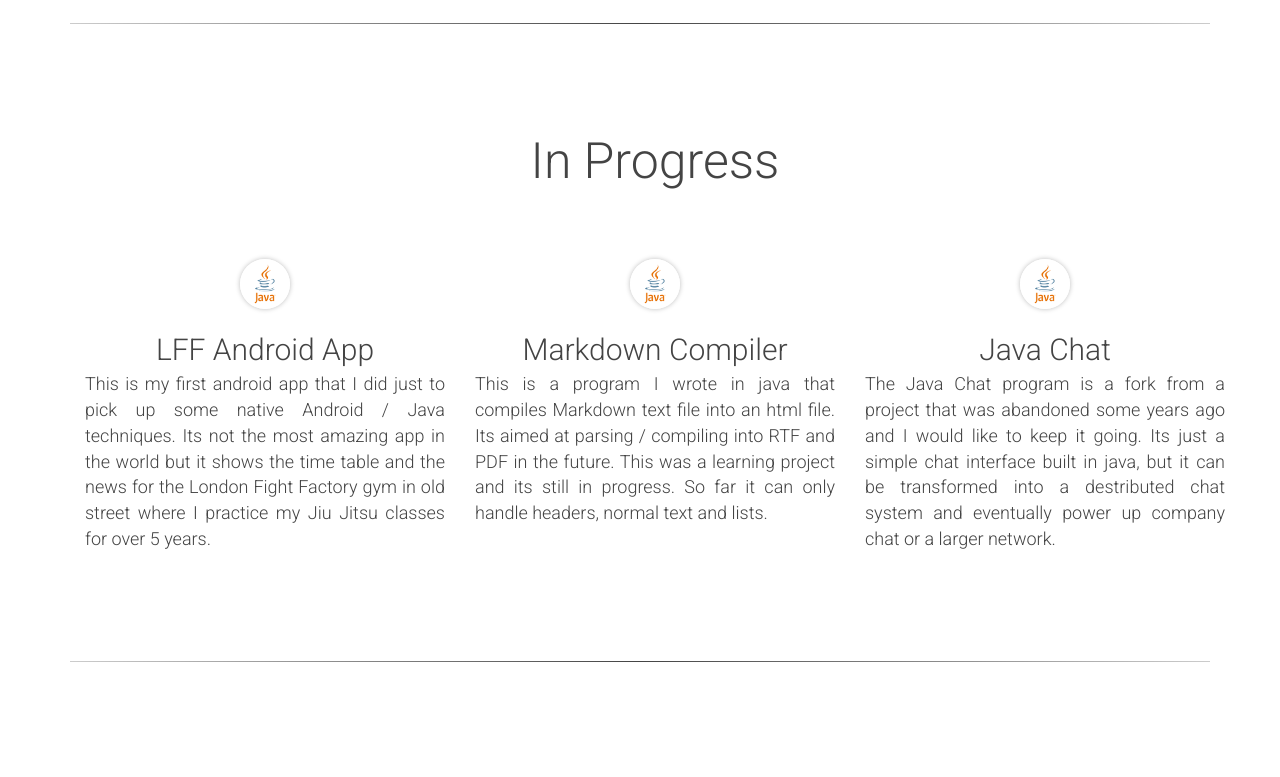
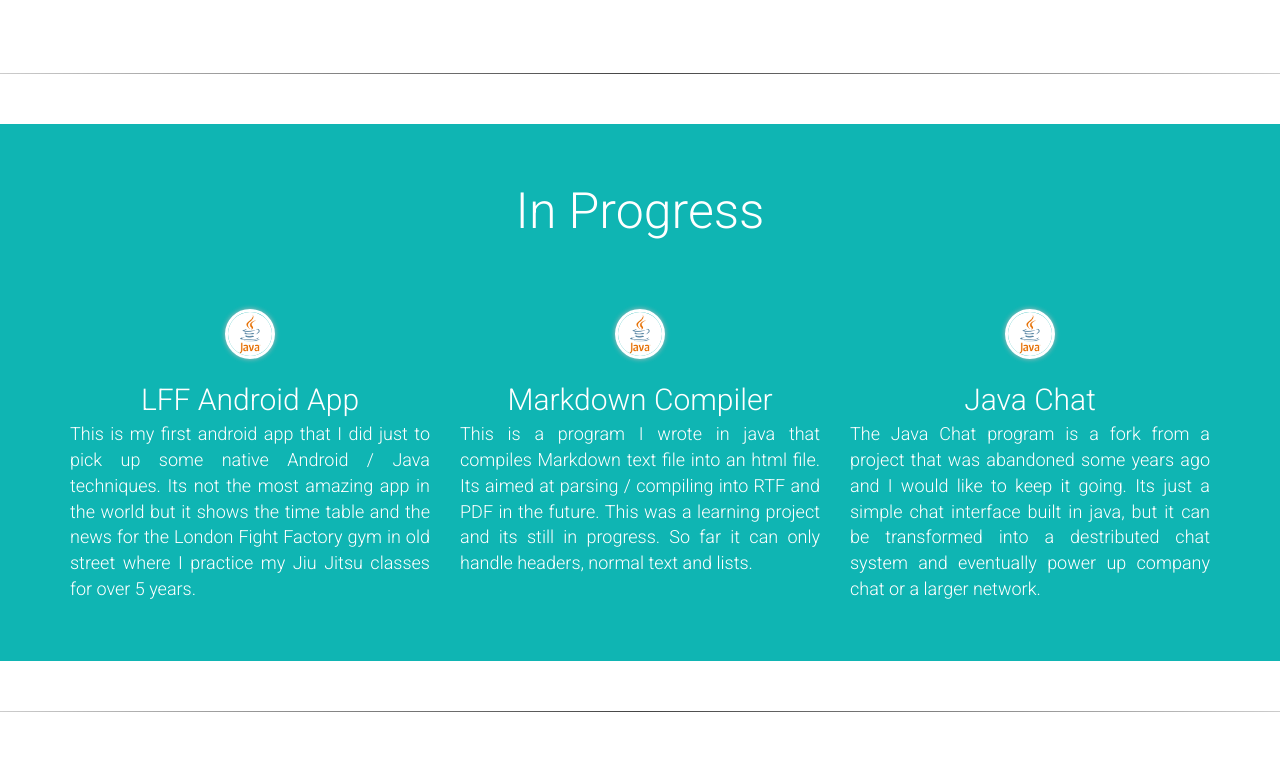
Before and after one commit to roycocup/rodderscode6, a plain HTML site: page index.html in a window 1280 px wide. Shown: the part 1340-2117 px from the top of the page. Drawn offline with Linux system fonts and the light colour scheme.

Commit message:
Blue bit

```diff
--- a/css/main.scss
+++ b/css/main.scss
@@ -68,6 +68,8 @@ hr.soft {
 	}
 }
 
-.carousel-caption {
-	color:black;
+#work {
+    width: 100%;
+    background-color: #0FB5B3;
+    color: white !important;
 }
--- a/index.html
+++ b/index.html
@@ -74,7 +74,6 @@
 		<img src="imgs/btc_wallet.png" class="img-responsive img-thumbnail" alt="">
 	</div>
 
-
 	<!-- timeline -->
 	<div class="container timeline">
 		<div id="timeline">
@@ -100,7 +99,7 @@
 							<li><a href="files/CV-2016.doc" download target="_blank">DOC</a></li>
 						</ul>
 					</div>
-
+				</div>
 			</div>
 		</div>
 	</div>
@@ -108,6 +107,7 @@
 	<hr class="soft">
 
 	<!-- work in progress -->
+	<div id="work">
 		<div class="container">
 			<h2>In Progress</h2>
 			<div class="row">
@@ -148,12 +148,14 @@
 				</div>
 			</div>
 		</div>
+	</div>
 
 
 
 
 	<hr class="soft">
 
+	<div class="row">
 		<div class="container">
 			<h2>Past Work</h2>
 			<div class="row">
@@ -177,6 +179,7 @@
 						<div class="ppt">Intranets</div>
 						<div class="ppd">Some of the things that I done can't be seen from the outside.
 						These intranets take a mixture of technical with business knowledge.</div>
+					</div>
 				</div>
 			</div>
 		</div>
```
Also changed, not shown: css/main.css, 1 other file. Lines whose indentation alone changed are shown as unchanged.
